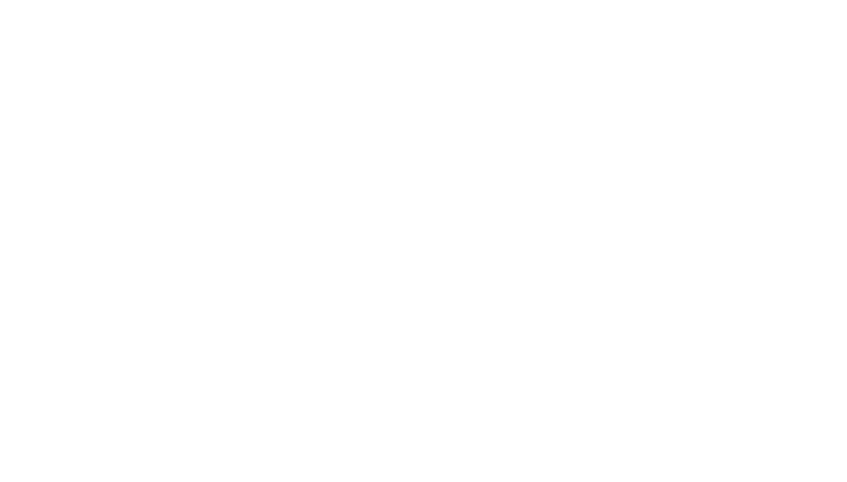
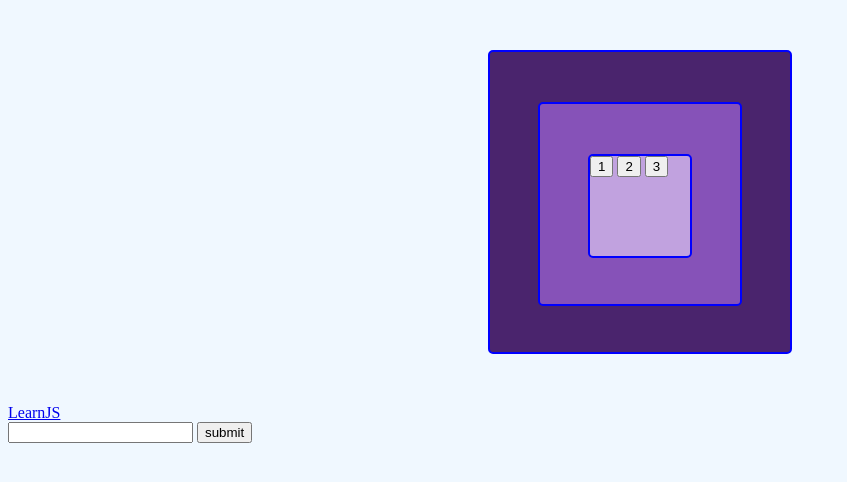
Before and after one commit to vbsm11/js-native-comeback, a plain HTML site: page lesson-3/index.html in a window 1280 px wide. Shown: the whole page, without its empty margins (0-847 px from the left). Drawn offline with Linux system fonts and the light colour scheme.

Commit message:
lesson 3

```diff
--- a/lesson-3/index.html
+++ b/lesson-3/index.html
@@ -5,12 +5,62 @@
     <meta charset="UTF-8">
 
     <title>Document</title>
+
+    <style>
+        body {
+            background-color: aliceblue;
+        }
+        #big {
+            background-color: rgb(74, 36, 109);
+            border: 2px solid blue;
+            border-radius: 5px;
+            margin: 50px auto;
+            width: 300px;
+            height: 300px;
+        }
+        #medium {
+            background-color: rgb(134, 82, 184);
+            border: 2px solid blue;
+            border-radius: 5px;
+            margin: 50px auto;
+            width: 200px;
+            height: 200px;
+        }
+        #small {
+            background-color: rgb(193, 162, 223);
+            border: 2px solid blue;
+            border-radius: 5px;
+            margin: 50px auto;
+            width: 100px;
+            height: 100px;
+        }
+        #img {
+            width: 100px;
+            height: 100px;
+        }
+    </style>
 </head>
 
 <body>
+<div id="big">
+    <div id="medium">
+        <div id="small">
+            <button id="1">1</button>
+            <button id="2">2</button>
+            <button id="3">3</button>
+        </div>
+    </div>
+</div>
 
+<a href="https://learn.javascript.ru/document" id="a">LearnJS</a>
 
-    <script src="main.js"></script>
+<form>
+
+    <input name="1"/>
+    <button>submit</button>
+</form>
+
+<script src="main.js"></script>
 </body>
 
 </html>
--- a/lesson-3/main.js
+++ b/lesson-3/main.js
@@ -0,0 +1,36 @@
+// fn => fn()
+// fn => обработчик (handler), подписчик (subscriber), слушатель (listener)
+// {key: value, .....} - объект с информацией о событии (event, ev, e)
+// fn(e)
+
+const sm = document.getElementById('small')
+const md = document.getElementById('medium')
+const bg = document.getElementById('big')
+
+const onClickHandler1 = (e) => {
+    e.stopPropagation()
+    if (e.target.tagName === 'BUTTON') {
+        alert(e.target.id)
+    }
+}
+
+// const onClickHandler2 = (e) => {
+//     alert(e.currentTarget.id)
+// }
+
+onClickHandler3 = (e) => {
+    alert('hi')
+}
+
+sm.onclick = onClickHandler1
+sm.onclick = null
+
+sm.addEventListener('click', onClickHandler1)
+// md.addEventListener('click', onClickHandler2)
+bg.addEventListener('click', onClickHandler3)
+
+const a = document.getElementById('a')
+a.addEventListener('click', (e) => {
+    e.preventDefault()
+    alert('Иди учи CSS')
+})
```
